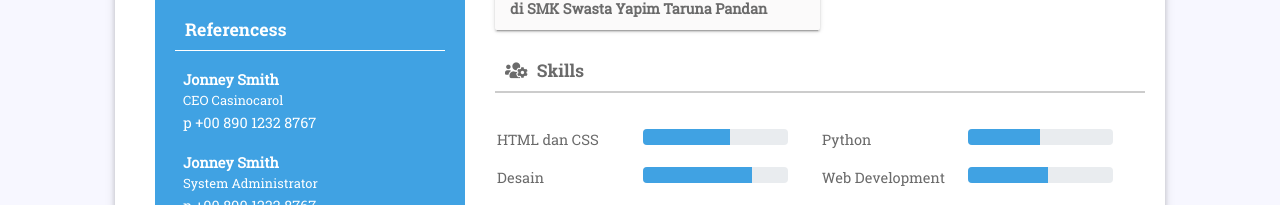
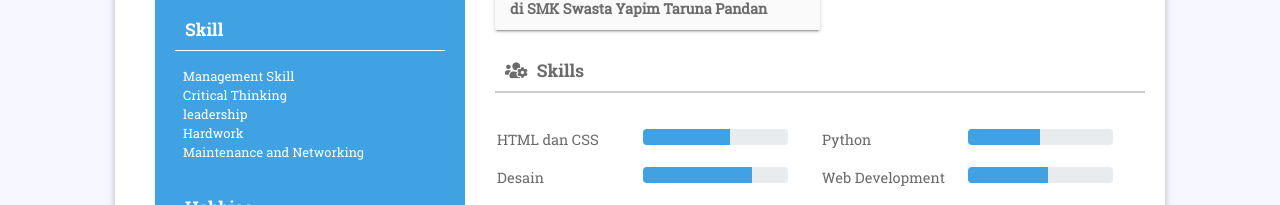
Before and after one commit to youngIcom/cv-final, a plain HTML site: page index.html in a window 1280 px wide. Shown: the part 747-952 px from the top of the page. Drawn offline with Linux system fonts and the light colour scheme.

Commit message:
Update index.html

```diff
--- a/index.html
+++ b/index.html
@@ -55,17 +55,16 @@
                             <li><a href="https://x.com/yesayastm?s=09"><i class="fab fa-twitter"></a></i></li>
                             <li><a href="https://github.com/youngIcom"><i class="fab fa-github"></a></i></li>
                         </ul>
-                        <h4 class="ltitle">Referencess</h4>
+                        <h4 class="ltitle">Skill</h4>
 
                         <div class="refer-cov">
-                            <b>Jonney Smith</b>
-                            <p>CEO Casinocarol</p>
-                            <span>p +00 890 1232 8767</span>
+                            <p>Management Skill</p>
+							<p>Critical Thinking</p>
+							<p>leadership</p>
+							<p>Hardwork</p>
+							<p>Maintenance and Networking</p>
                         </div>
                         <div class="refer-cov">
-                            <b>Jonney Smith</b>
-                            <p>System Administrator</p>
-                            <span>p +00 890 1232 8767</span>
                         </div>
                         <h4 class="ltitle">Hobbies</h4>
                         <ul class="hoby row no-margin">
```
